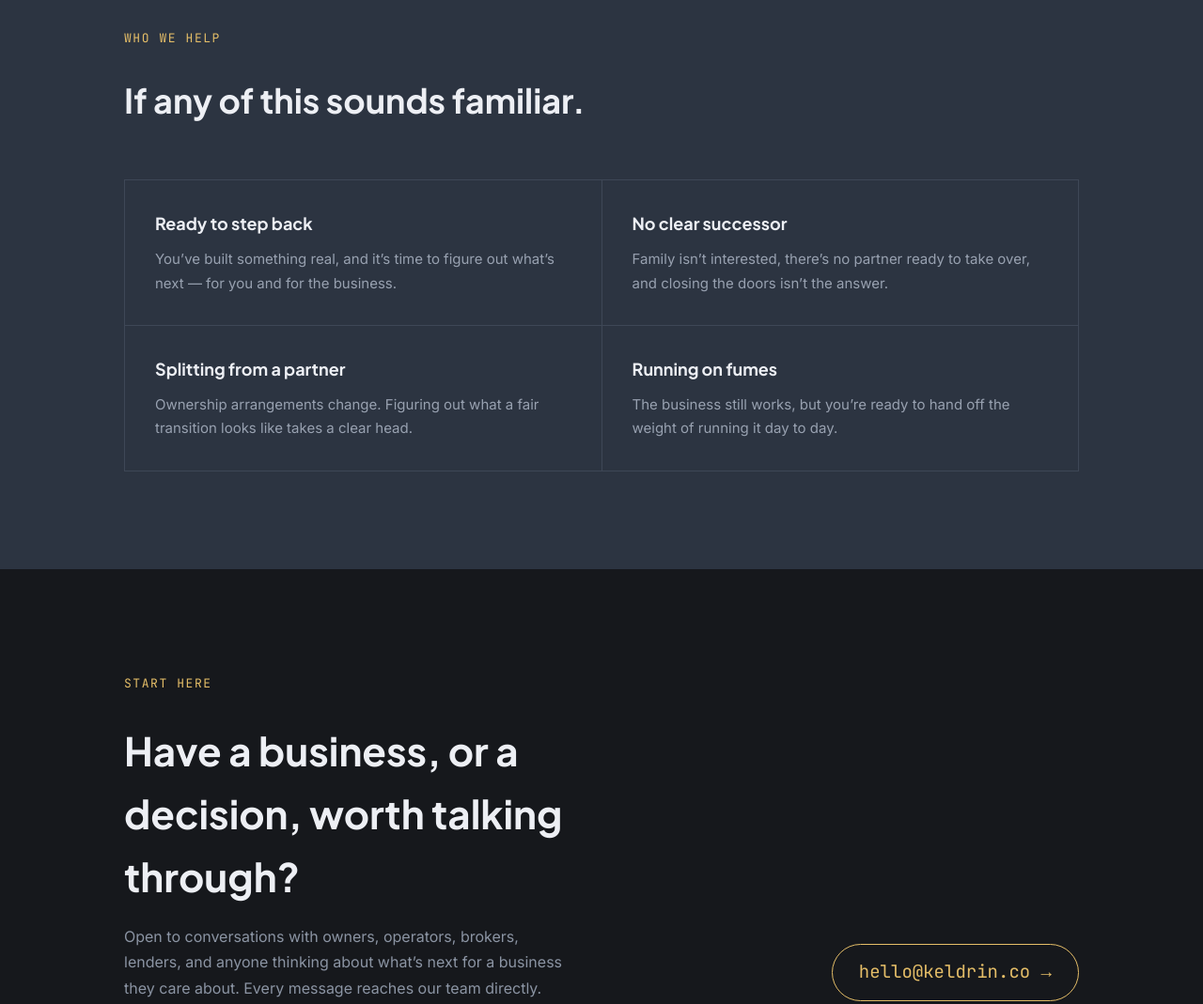
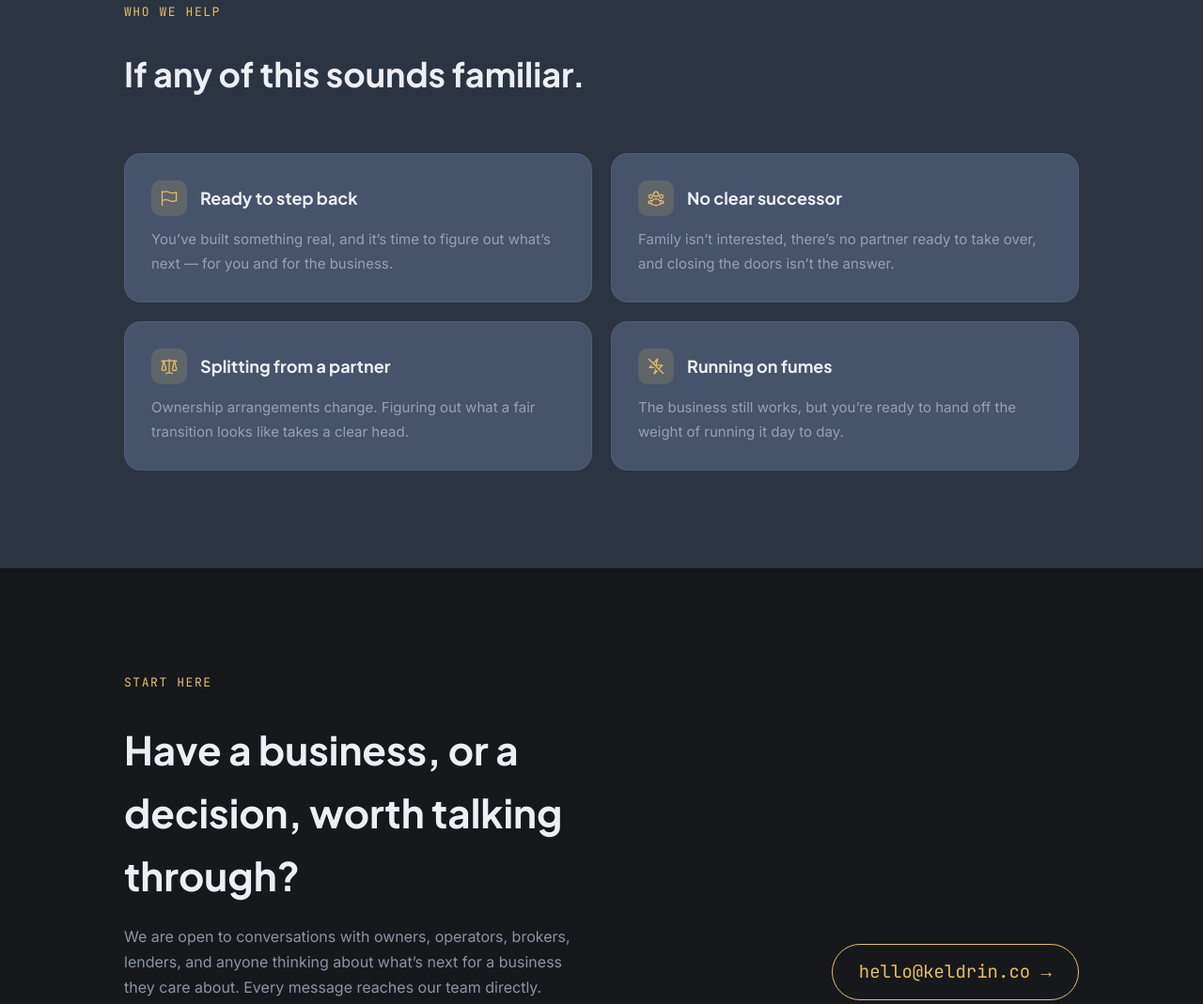
Before and after one commit to keldrinco/keldrinco-website, a plain HTML site: page index.html in a window 1280 px wide. Shown: the part 2063-3132 px from the top of the page at 94% size. Drawn offline with Linux system fonts and the light colour scheme.

Commit message:
more wording struture changes and add heroicons CSS

```diff
--- a/index.html
+++ b/index.html
@@ -62,11 +62,11 @@
   <div class="wrap about-grid">
     <div class="about-head">
       <span class="eyebrow">About Keldrin</span>
-      <h2>Relationships first. Substance over hype.</h2>
+      <h2>Relationships first. Results follow.</h2>
     </div>
     <div class="about-body">
-      <p>Keldrin works alongside a network of operators, lenders, and partners to structure acquisitions around the real situation &mdash; not a one-size-fits-all playbook. We&rsquo;d rather earn trust through how we work than claim credentials we don&rsquo;t have.</p>
-      <p>That means honest conversations, creative deal structures, and a long-term view on every relationship &mdash; whether or not a deal ever gets done.</p>
+      <p>Keldrin works alongside a network of operators, lenders, and partners to build acquisitions around each owner&rsquo;s real situation &mdash; structured to fit the people and the business in front of us.</p>
+      <p>That means direct conversations, careful listening, and creative deal structures: the kind of trust that gets earned relationship by relationship.</p>
     </div>
   </div>
 </section>
@@ -106,19 +106,39 @@
     </div>
     <div class="fit-grid">
       <div class="fit-card">
-        <h3>Ready to step back</h3>
+        <div class="fit-card-top">
+          <span class="fit-icon" aria-hidden="true">
+            <svg viewBox="0 0 24 24" fill="none" stroke="currentColor" stroke-width="1.5"><path stroke-linecap="round" stroke-linejoin="round" d="M3 3v1.5M3 21v-6m0 0 2.77-.693a9 9 0 0 1 6.208.682l.108.054a9 9 0 0 0 6.086.71l3.114-.732a48.524 48.524 0 0 1-.005-10.499l-3.11.732a9 9 0 0 1-6.085-.711l-.108-.054a9 9 0 0 0-6.208-.682L3 4.5M3 15V4.5" /></svg>
+          </span>
+          <h3>Ready to step back</h3>
+        </div>
         <p>You&rsquo;ve built something real, and it&rsquo;s time to figure out what&rsquo;s next &mdash; for you and for the business.</p>
       </div>
       <div class="fit-card">
-        <h3>No clear successor</h3>
+        <div class="fit-card-top">
+          <span class="fit-icon" aria-hidden="true">
+            <svg viewBox="0 0 24 24" fill="none" stroke="currentColor" stroke-width="1.5"><path stroke-linecap="round" stroke-linejoin="round" d="M18 18.72a9.094 9.094 0 0 0 3.741-.479 3 3 0 0 0-4.682-2.72m.94 3.198.001.031c0 .225-.012.447-.037.666A11.944 11.944 0 0 1 12 21c-2.17 0-4.207-.576-5.963-1.584A6.062 6.062 0 0 1 6 18.719m12 0a5.971 5.971 0 0 0-.941-3.197m0 0A5.995 5.995 0 0 0 12 12.75a5.995 5.995 0 0 0-5.058 2.772m0 0a3 3 0 0 0-4.681 2.72 8.986 8.986 0 0 0 3.74.477m.94-3.197a5.971 5.971 0 0 0-.94 3.197M15 6.75a3 3 0 1 1-6 0 3 3 0 0 1 6 0Zm6 3a2.25 2.25 0 1 1-4.5 0 2.25 2.25 0 0 1 4.5 0Zm-13.5 0a2.25 2.25 0 1 1-4.5 0 2.25 2.25 0 0 1 4.5 0Z" /></svg>
+          </span>
+          <h3>No clear successor</h3>
+        </div>
         <p>Family isn&rsquo;t interested, there&rsquo;s no partner ready to take over, and closing the doors isn&rsquo;t the answer.</p>
       </div>
       <div class="fit-card">
-        <h3>Splitting from a partner</h3>
+        <div class="fit-card-top">
+          <span class="fit-icon" aria-hidden="true">
+            <svg viewBox="0 0 24 24" fill="none" stroke="currentColor" stroke-width="1.5"><path stroke-linecap="round" stroke-linejoin="round" d="M12 3v17.25m0 0c-1.472 0-2.882.265-4.185.75M12 20.25c1.472 0 2.882.265 4.185.75M18.75 4.97A48.416 48.416 0 0 0 12 4.5c-2.291 0-4.545.16-6.75.47m13.5 0c1.01.143 2.01.317 3 .52m-3-.52 2.62 10.726c.122.499-.106 1.028-.589 1.202a5.988 5.988 0 0 1-2.031.352 5.988 5.988 0 0 1-2.031-.352c-.483-.174-.711-.703-.59-1.202L18.75 4.971Zm-16.5.52c.99-.203 1.99-.377 3-.52m0 0 2.62 10.726c.122.499-.106 1.028-.589 1.202a5.989 5.989 0 0 1-2.031.352 5.989 5.989 0 0 1-2.031-.352c-.483-.174-.711-.703-.59-1.202L5.25 4.971Z" /></svg>
+          </span>
+          <h3>Splitting from a partner</h3>
+        </div>
         <p>Ownership arrangements change. Figuring out what a fair transition looks like takes a clear head.</p>
       </div>
       <div class="fit-card">
-        <h3>Running on fumes</h3>
+        <div class="fit-card-top">
+          <span class="fit-icon" aria-hidden="true">
+            <svg viewBox="0 0 24 24" fill="none" stroke="currentColor" stroke-width="1.5"><path stroke-linecap="round" stroke-linejoin="round" d="M11.412 15.655 9.75 21.75l3.745-4.012M9.257 13.5H3.75l2.659-2.849m2.048-2.194L14.25 2.25 12 10.5h8.25l-4.707 5.043M8.457 8.457 3 3m5.457 5.457 7.086 7.086m0 0L21 21" /></svg>
+          </span>
+          <h3>Running on fumes</h3>
+        </div>
         <p>The business still works, but you&rsquo;re ready to hand off the weight of running it day to day.</p>
       </div>
     </div>
@@ -131,7 +151,7 @@
       <div>
         <span class="eyebrow">Start here</span>
         <h2>Have a business, or a decision, worth talking through?</h2>
-        <p>Open to conversations with owners, operators, brokers, lenders, and anyone thinking about what&rsquo;s next for a business they care about. Every message reaches our team directly.</p>
+        <p>We are open to conversations with owners, operators, brokers, lenders, and anyone thinking about what&rsquo;s next for a business they care about. Every message reaches our team directly.</p>
       </div>
       <a class="contact-email" href="mailto:hello@keldrin.co?subject=Opportunity%20for%20Keldrin">hello@keldrin.co &rarr;</a>
     </div>
--- a/styles.css
+++ b/styles.css
@@ -239,19 +239,41 @@ h1 {
 .fit-grid {
   display: grid;
   grid-template-columns: repeat(2, 1fr);
-  gap: 1px;
-  background: var(--divider);
-  border: 1px solid var(--divider);
+  gap: 20px;
 }
 .fit-card {
-  background: var(--slate);
-  padding: 32px;
+  background: #46536A;
+  border: 1px solid rgba(255, 255, 255, 0.06);
+  border-radius: 18px;
+  padding: 28px;
+  transition: transform 0.2s ease, background 0.2s ease;
 }
+.fit-card:hover {
+  background: #4D5B74;
+  transform: translateY(-2px);
+}
+.fit-card-top {
+  display: flex;
+  align-items: center;
+  gap: 14px;
+  margin-bottom: 12px;
+}
+.fit-icon {
+  flex: none;
+  width: 38px;
+  height: 38px;
+  border-radius: 10px;
+  background: rgba(229, 190, 104, 0.16);
+  color: var(--gold);
+  display: flex;
+  align-items: center;
+  justify-content: center;
+}
+.fit-icon svg { width: 20px; height: 20px; }
 .fit-card h3 {
   font-family: 'Plus Jakarta Sans', sans-serif;
   font-size: 18px;
   font-weight: 700;
-  margin-bottom: 10px;
   color: var(--fg);
 }
 .fit-card p {
```
